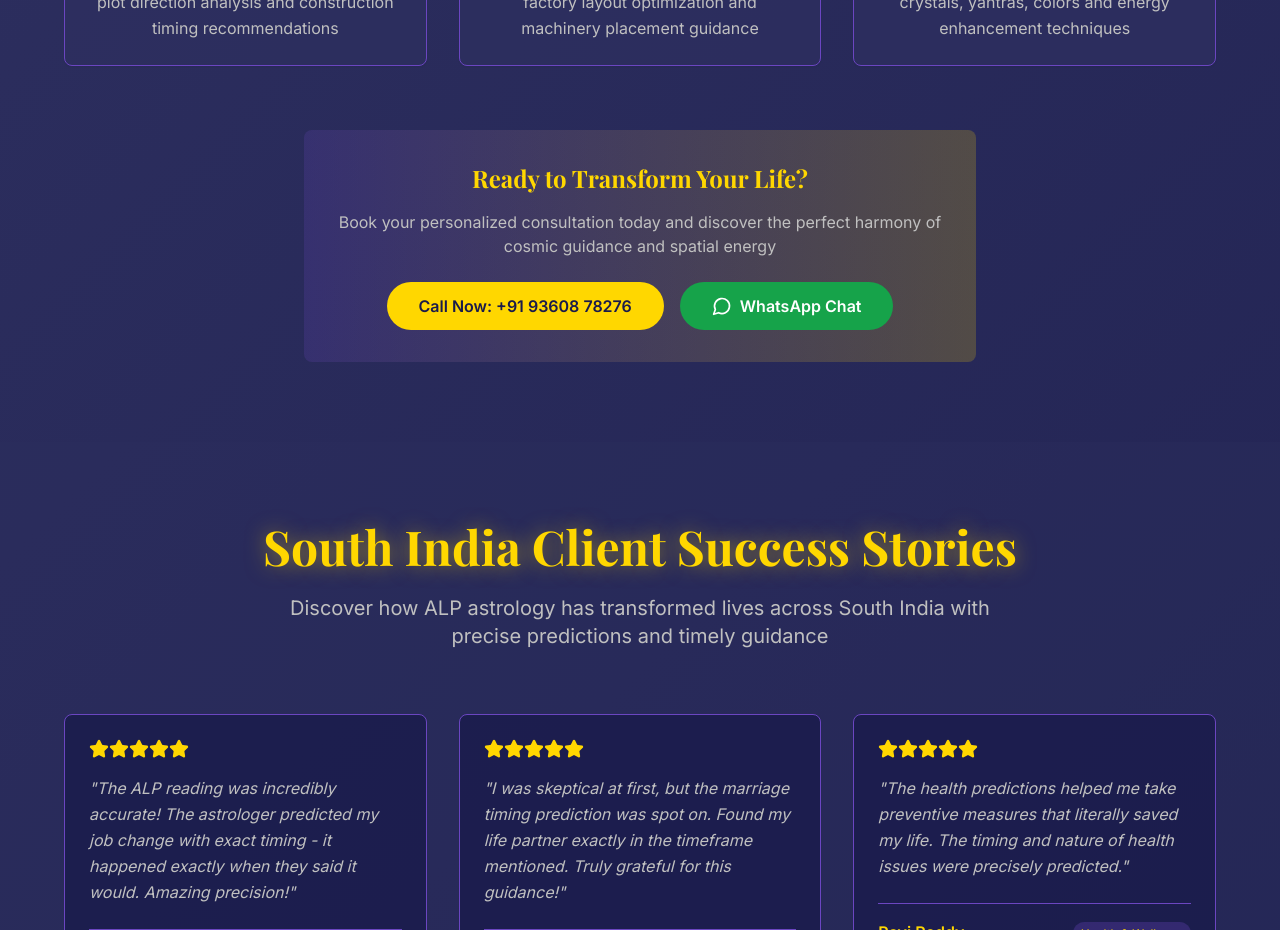
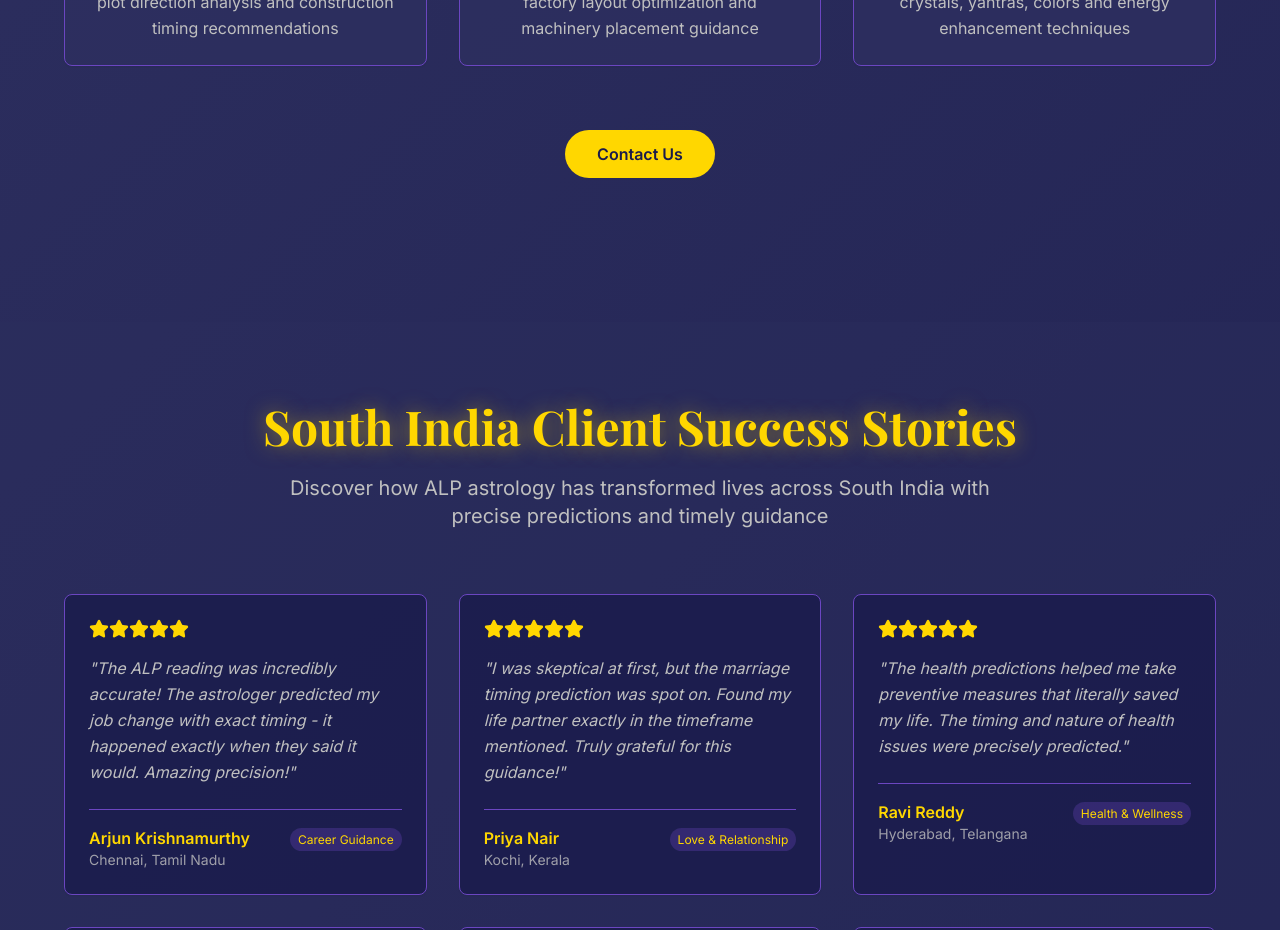
Before and after one commit to JK2705/astro-life-unveiled-web, a React (Vite) app: page / in a window 1280 px wide. Shown: the part 5380-6310 px from the top of the page. Built offline with nearby package versions, Linux system fonts and the light colour scheme.

Commit message:
Refactor: Remove transform your life and add contact us
Removed the "Ready to Transform Your Life?" section from the Akshaya Vastu services and replaced it with a "Contact Us" button that redirects to the contact section.

```diff
--- a/src/components/ServicesSection.tsx
+++ b/src/components/ServicesSection.tsx
@@ -1,4 +1,3 @@
-
 import React from 'react';
 import { Card, CardContent, CardDescription, CardHeader, CardTitle } from './ui/card';
 import {
@@ -110,6 +109,13 @@ const ServicesSection = () => {
     }
   ];
 
+  const scrollToContact = () => {
+    const contactSection = document.getElementById('contact');
+    if (contactSection) {
+      contactSection.scrollIntoView({ behavior: 'smooth' });
+    }
+  };
+
   return (
     <section id="services" className="py-20 px-4 sm:px-6 lg:px-8">
       <div className="container mx-auto max-w-7xl">
@@ -202,31 +208,14 @@ const ServicesSection = () => {
               );
             })}
           </div>
-        </div>
 
-        <div className="text-center mt-16">
-          <div className="bg-gradient-to-r from-astrology-cosmic/20 to-astrology-gold/20 rounded-lg p-8 max-w-2xl mx-auto">
-            <h3 className="text-2xl font-serif font-bold text-astrology-gold mb-4">
-              Ready to Transform Your Life?
-            </h3>
-            <p className="text-astrology-silver mb-6">
-              Book your personalized consultation today and discover the perfect harmony of cosmic guidance and spatial energy
-            </p>
-            <div className="flex flex-col sm:flex-row gap-4 justify-center">
-              <a
-                href="tel:+919360878276"
-                className="bg-astrology-gold text-astrology-deep px-8 py-3 rounded-full font-semibold hover-glow hover:scale-105 transition-all duration-300"
-              >
-                Call Now: +91 93608 78276
-              </a>
-              <a
-                href="https://wa.me/919360878276"
-                className="bg-green-600 text-white px-8 py-3 rounded-full font-semibold hover:bg-green-700 hover:scale-105 transition-all duration-300 flex items-center justify-center gap-2"
-              >
-                <MessageCircle className="w-5 h-5" />
-                WhatsApp Chat
-              </a>
-            </div>
+          <div className="text-center mt-16">
+            <button
+              onClick={scrollToContact}
+              className="bg-astrology-gold text-astrology-deep px-8 py-3 rounded-full font-semibold hover-glow hover:scale-105 transition-all duration-300"
+            >
+              Contact Us
+            </button>
           </div>
         </div>
       </div>
```
